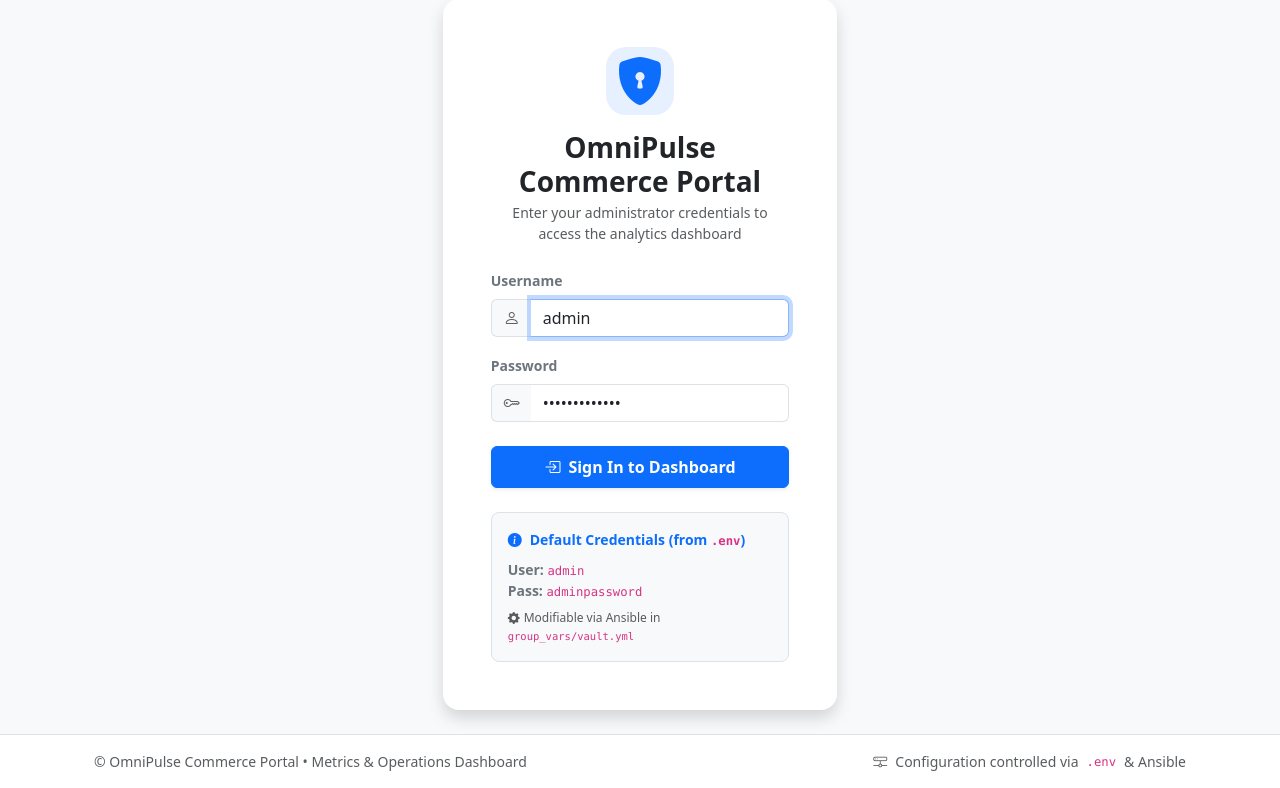
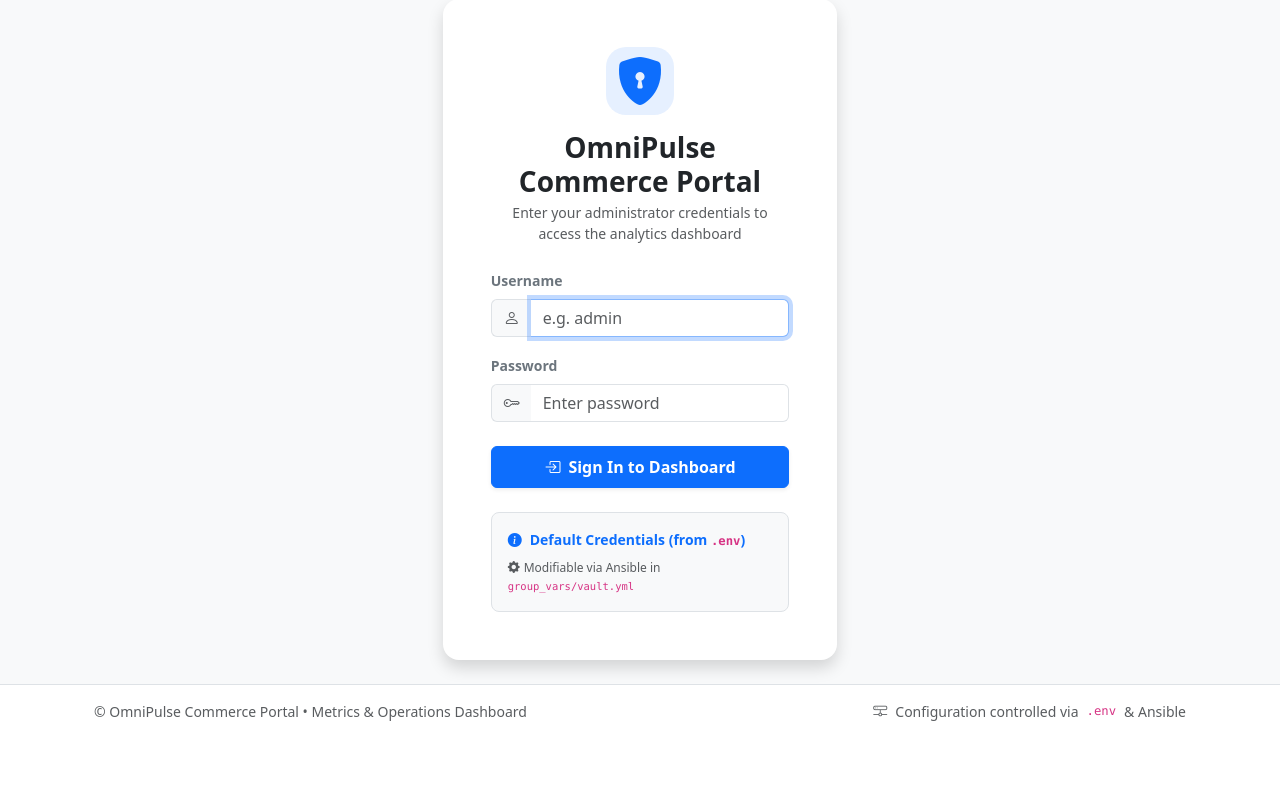
Before and after one commit to okello23/ansible-dummy-web-app, a Flask app: page /login in a window 1280 px wide. Shown: the part 87-875 px from the top of the page. After the commit the page ends 808 px from the top, so only its background shows below. Run offline with Flask 3, Linux system fonts and the light colour scheme.

Commit message:
remove credentials from login page

```diff
--- a/templates/login.html
+++ b/templates/login.html
@@ -23,7 +23,7 @@
                                 <i class="bi bi-person"></i>
                             </span>
                             <input type="text" class="form-control border-start-0" id="username" name="username"
-                                   placeholder="e.g. admin" value="{{ demo_user }}" required autofocus>
+                                   placeholder="e.g. admin" required autofocus>
                         </div>
                     </div>
 
@@ -34,7 +34,7 @@
                                 <i class="bi bi-key"></i>
                             </span>
                             <input type="password" class="form-control border-start-0" id="password" name="password"
-                                   placeholder="Enter password" value="{{ demo_pass }}" required>
+                                   placeholder="Enter password" required>
                         </div>
                     </div>
 
@@ -49,10 +49,6 @@
                         <i class="bi bi-info-circle-fill"></i>
                         <span>Default Credentials (from <code>.env</code>)</span>
                     </div>
-                    <div class="small text-secondary">
-                        <div><strong>User:</strong> <code>{{ demo_user }}</code></div>
-                        <div><strong>Pass:</strong> <code>{{ demo_pass }}</code></div>
-                    </div>
                     <div class="mt-2 text-muted" style="font-size: 0.75rem;">
                         <i class="bi bi-gear-fill me-1"></i>Modifiable via Ansible in <code>group_vars/vault.yml</code>
                     </div>
```
